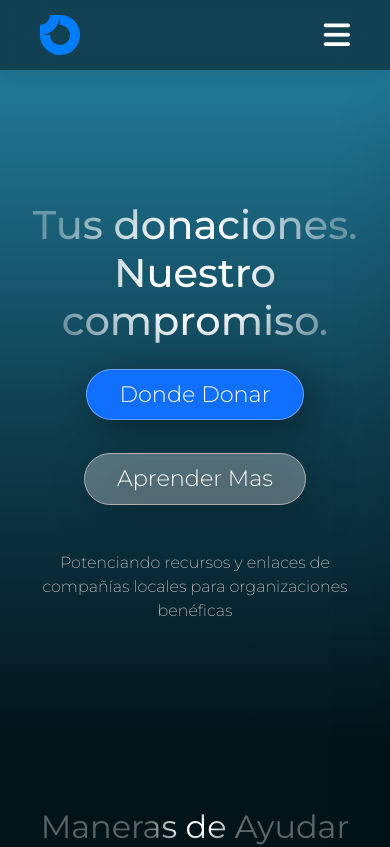
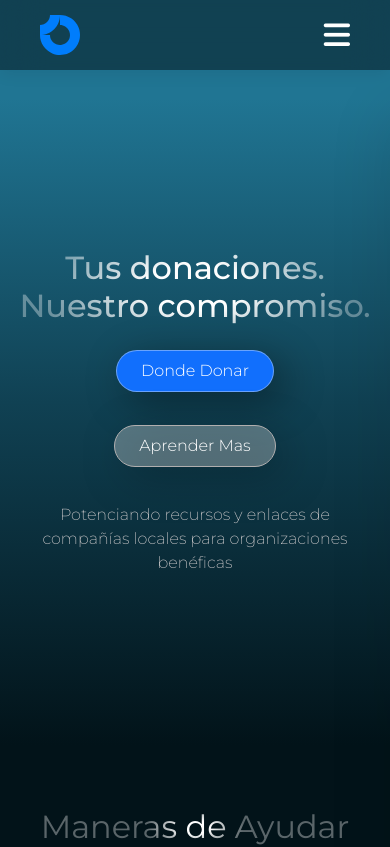
Before and after one commit to Donar-Tuc/ProyectoFinal, a React (Create React App) app: page / in a window 390 px wide. Shown: the top 847 px of the page. Built offline with nearby package versions, Linux system fonts and the light colour scheme.

Commit message:
Solucion Header Cierre Automatico

```diff
--- a/src/Components/Pages/General/Header.jsx
+++ b/src/Components/Pages/General/Header.jsx
@@ -31,12 +31,19 @@
     this.setState({ clicked: !this.state.clicked });
   };
 
+  closeMenu = () => {
+    this.setState({ clicked: false });
+  };
+
   render() {
     return (
       <>
         <nav>
           <a href="/" className="logo">
-          <svg id="logo-86" width="40" height="40" viewBox="0 0 40 40" fill="none" xmlns="http://www.w3.org/2000/svg"><path class="ccustom" fill-rule="evenodd" clip-rule="evenodd" d="M25.5557 11.6853C23.9112 10.5865 21.9778 10 20 10V0C23.9556 0 27.8224 1.17298 31.1114 3.37061C34.4004 5.56823 36.9638 8.69181 38.4776 12.3463C39.9913 16.0008 40.3874 20.0222 39.6157 23.9018C38.844 27.7814 36.9392 31.3451 34.1421 34.1421C31.3451 36.9392 27.7814 38.844 23.9018 39.6157C20.0222 40.3874 16.0008 39.9913 12.3463 38.4776C8.69181 36.9638 5.56823 34.4004 3.37061 31.1114C1.17298 27.8224 0 23.9556 0 20H10C10 21.9778 10.5865 23.9112 11.6853 25.5557C12.7841 27.2002 14.3459 28.4819 16.1732 29.2388C18.0004 29.9957 20.0111 30.1937 21.9509 29.8078C23.8907 29.422 25.6725 28.4696 27.0711 27.0711C28.4696 25.6725 29.422 23.8907 29.8078 21.9509C30.1937 20.0111 29.9957 18.0004 29.2388 16.1732C28.4819 14.3459 27.2002 12.7841 25.5557 11.6853Z" fill="#007DFC"></path><path class="ccustom" fill-rule="evenodd" clip-rule="evenodd" d="M10 5.16562e-07C10 1.31322 9.74135 2.61358 9.2388 3.82683C8.73625 5.04009 7.99966 6.14248 7.07107 7.07107C6.14249 7.99966 5.0401 8.73625 3.82684 9.2388C2.61358 9.74134 1.31322 10 5.4439e-06 10L5.00679e-06 20C2.62644 20 5.22716 19.4827 7.65368 18.4776C10.0802 17.4725 12.285 15.9993 14.1421 14.1421C15.9993 12.285 17.4725 10.0802 18.4776 7.65367C19.4827 5.22715 20 2.62643 20 -3.81469e-06L10 5.16562e-07Z" fill="#007DFC"></path></svg>
+            <svg id="logo-86" width="40" height="40" viewBox="0 0 40 40" fill="none" xmlns="http://www.w3.org/2000/svg">
+              <path class="ccustom" fill-rule="evenodd" clip-rule="evenodd" d="M25.5557 11.6853C23.9112 10.5865 21.9778 10 20 10V0C23.9556 0 27.8224 1.17298 31.1114 3.37061C34.4004 5.56823 36.9638 8.69181 38.4776 12.3463C39.9913 16.0008 40.3874 20.0222 39.6157 23.9018C38.844 27.7814 36.9392 31.3451 34.1421 34.1421C31.3451 36.9392 27.7814 38.844 23.9018 39.6157C20.0222 40.3874 16.0008 39.9913 12.3463 38.4776C8.69181 36.9638 5.56823 34.4004 3.37061 31.1114C1.17298 27.8224 0 23.9556 0 20H10C10 21.9778 10.5865 23.9112 11.6853 25.5557C12.7841 27.2002 14.3459 28.4819 16.1732 29.2388C18.0004 29.9957 20.0111 30.1937 21.9509 29.8078C23.8907 29.422 25.6725 28.4696 27.0711 27.0711C28.4696 25.6725 29.422 23.8907 29.8078 21.9509C30.1937 20.0111 29.9957 18.0004 29.2388 16.1732C28.4819 14.3459 27.2002 12.7841 25.5557 11.6853Z" fill="#007DFC"></path>
+              <path class="ccustom" fill-rule="evenodd" clip-rule="evenodd" d="M10 5.16562e-07C10 1.31322 9.74135 2.61358 9.2388 3.82683C8.73625 5.04009 7.99966 6.14248 7.07107 7.07107C6.14249 7.99966 5.0401 8.73625 3.82684 9.2388C2.61358 9.74134 1.31322 10 5.4439e-06 10L5.00679e-06 20C2.62644 20 5.22716 19.4827 7.65368 18.4776C10.0802 17.4725 12.285 15.9993 14.1421 14.1421C15.9993 12.285 17.4725 10.0802 18.4776 7.65367C19.4827 5.22715 20 2.62643 20 -3.81469e-06L10 5.16562e-07Z" fill="#007DFC"></path>
+            </svg>
           </a>
 
           <div id="Menu">
@@ -46,12 +53,12 @@
             >
               {links.map((x, index) => (
                 <li key={index}>
-                  <Link to={x.href}>{x.name}</Link>
+                  <Link to={x.href} onClick={this.closeMenu}>{x.name}</Link>
                 </li>
               ))}
               {LinkLogin.map((x, index) => (
                 <li key={index}>
-                  <Link className="btnLogin" to={x.href}>
+                  <Link className="btnLogin" to={x.href} onClick={this.closeMenu}>
                     {x.name}
                   </Link>
                 </li>
--- a/src/Components/Pages/Home/Styles/Introduction.css
+++ b/src/Components/Pages/Home/Styles/Introduction.css
@@ -1,10 +1,10 @@
 @import url('https://fonts.googleapis.com/css2?family=Montserrat:ital,wght@0,100..900;1,100..900&display=swap');
 
+/* Container padre */
 
-
-#Introduction{
+#Introduction {
     display: flex;
-    background: linear-gradient(180deg, rgba(32,117,147,1) 13%, rgba(16,65,83,1) 53%, rgba(2,19,25,1) 98%);
+    background: linear-gradient(180deg, rgba(32, 117, 147, 1) 13%, rgba(16, 65, 83, 1) 53%, rgba(2, 19, 25, 1) 98%);
     flex-direction: column;
     justify-content: center;
     align-items: center;
@@ -13,7 +13,8 @@
     width: 100%;
 }
 
-#TituloIntroduction{
+/* Titulo  */
+#TituloIntroduction {
     font-size: 4rem;
     background: radial-gradient(45% 100% at 50% 50%, #fff 30%, hsla(0, 0%, 100%, .35) 100%);
     -webkit-background-clip: text;
@@ -23,29 +24,34 @@
     text-align: center;
 }
 
-#BotonesConteiner{
+/* Container de btn */
+
+#BotonesConteiner {
     display: flex;
     justify-content: center;
     width: 100%;
     padding: 3rem;
     display: flex;
-    flex-direction: row; /* Mantiene botones en fila*/
-    gap: 1px; /* Espacio ente botones*/
-    margin-bottom: 60px; /* con esto empujo la descripcion para abajo*/
+    flex-direction: row;
+    /* Mantiene botones en fila*/
+    gap: 1px;
+    /* Espacio ente botones*/
+    margin-bottom: 60px;
+    /* con esto empujo la descripcion para abajo*/
     font-family: "Montserrat", sans-serif;
 }
 
 
-#EnlaceIntroduccion{
+#EnlaceIntroduccion {
     padding: 0;
 }
 
-#btnDondeDonar{
+#btnDondeDonar {
     font-size: 1.3rem;
     font-weight: 300;
     font-family: "Montserrat", sans-serif;
     border-radius: 300px;
-    padding:  .4rem 2rem;
+    padding: .4rem 2rem;
     border: 1px rgba(255, 253, 253, 0.368) solid;
     filter: drop-shadow(10px 10px 20px rgba(0, 0, 0, 0.387));
     background-color: #116ffd;
@@ -53,18 +59,18 @@
     transition: .3s all ease-in-out;
 }
 
-#btnDondeDonar:hover{
+#btnDondeDonar:hover {
     transform: translateY(-2px);
     background-color: #3b80e8;
 
 }
 
-#btnAprenderMas{
+#btnAprenderMas {
     font-size: 1.3rem;
     font-weight: 300;
     font-family: "Montserrat", sans-serif;
     border-radius: 300px;
-    padding:  .5rem 2rem;
+    padding: .5rem 2rem;
     background-color: #eaebed52;
     filter: drop-shadow(10px 10px 20px rgba(0, 0, 0, 0.546));
     border: 1px rgb(177, 175, 175) solid;
@@ -72,12 +78,12 @@
     transition: .3s all ease-in-out;
 }
 
-#btnAprenderMas:hover{
+#btnAprenderMas:hover {
     transform: translateY(-2px);
     background-color: #ffffff52;
 }
 
-#DescripcionIntroduccion{
+#DescripcionIntroduccion {
     font-size: large;
     color: rgb(221, 215, 215);
     text-align: center;
@@ -87,18 +93,18 @@
 
 
 @media (max-width: 900px) {
-    #Introduction{
-        padding: 5rem 2rem 0rem 2rem ;
+    #Introduction {
+        padding: 5rem 1.2rem 0rem 1.2rem;
         align-items: center;
         height: 90vh;
     }
 
-    #TituloIntroduction{
-        font-size: 2.5rem;
+    #TituloIntroduction {
+        font-size: 2rem;
         font-weight: 500;
     }
 
-    #DescripcionIntroduccion{
+    #DescripcionIntroduccion {
         font-size: 1rem;
         color: rgb(221, 215, 215);
         text-align: center;
@@ -107,55 +113,54 @@
 
     }
 
-    #BotonesConteiner{
+    #BotonesConteiner {
 
         padding: 0;
         display: flex;
-        flex-direction: column; /* Mantiene botones en fila*/
-        gap: 1px; /* Espacio ente botones*/
-        margin-bottom: 30px; /* con esto empujo la descripcion para abajo*/
+        flex-direction: column;
+        margin-bottom: 20px;
     }
 
-    #EnlaceIntroduccion{
+    #EnlaceIntroduccion {
         width: 100%;
 
     }
 
-    #btnDondeDonar{
-        font-size: 1.4rem;
+    #btnDondeDonar {
+        font-size: 1rem;
         font-weight: 300;
         font-family: "Montserrat", sans-serif;
         border-radius: 300px;
-        padding:  .5rem 2rem;
+        padding: .5rem 1.5rem;
         border: 1px rgba(255, 253, 253, 0.368) solid;
         filter: drop-shadow(10px 10px 20px rgba(0, 0, 0, 0.387));
         background-color: #116ffd;
         color: white;
-        transition: .3s all ease-in-out;
+        transition: none;
     }
 
-    #btnDondeDonar:hover{
-        transform: translateY(-2px);
-        background-color: #3b80e8;
+    #btnDondeDonar:hover {
+        transform: none;
+        background-color: #116ffd;
 
     }
 
-    #btnAprenderMas{
-        font-size: 1.4rem;
+    #btnAprenderMas {
+        font-size: 1rem;
         font-weight: 300;
         font-family: "Montserrat", sans-serif;
         border-radius: 300px;
-        padding:  .5rem 2rem;
+        padding: .5rem 1.5rem;
         background-color: #eaebed52;
         filter: drop-shadow(10px 10px 20px rgba(0, 0, 0, 0.546));
         border: 1px rgb(177, 175, 175) solid;
         color: white;
-        transition: .3s all ease-in-out;
+        transition: none;
     }
 
-    #btnAprenderMas:hover{
-        transform: translateY(-2px);
-        background-color: #ffffff52;
+    #btnAprenderMas:hover {
+        transform: none;
+        background-color: #eaebed52;
     }
 
 
```
